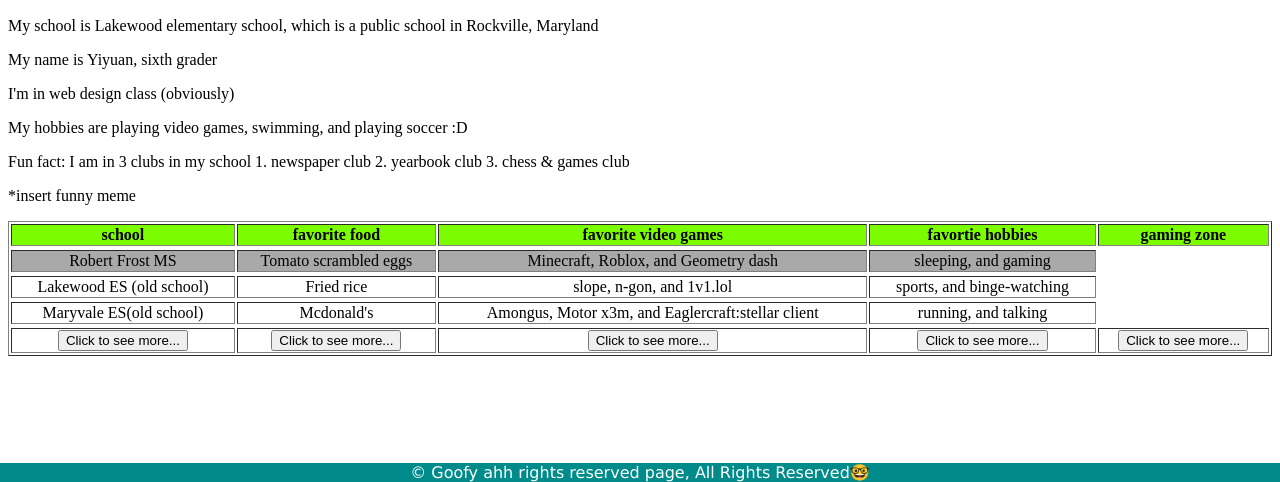
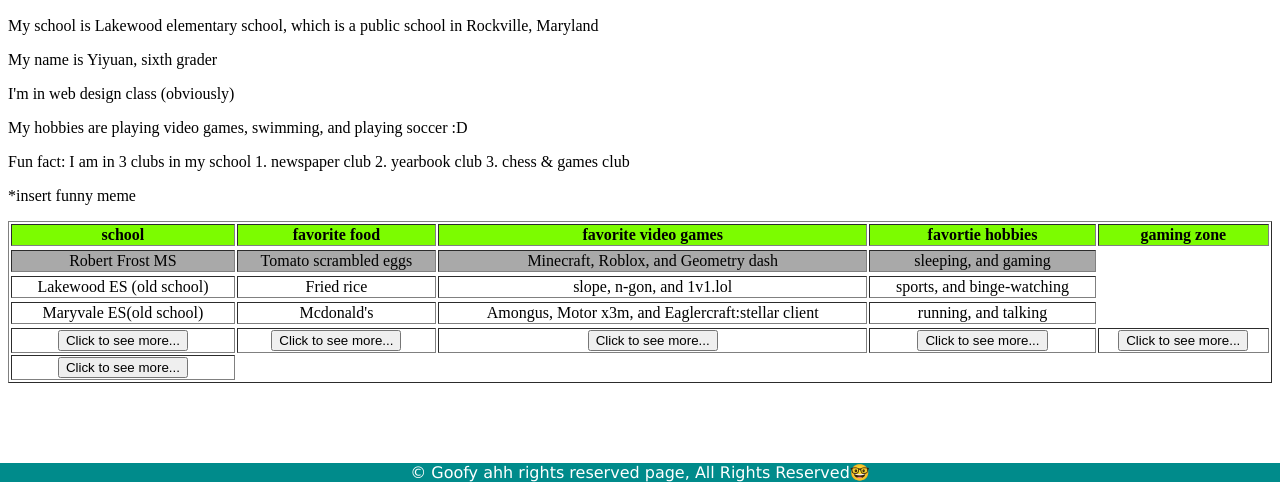
Before and after one commit to SOMEONEandaGHOST/SOMEONEandaGHOST, a plain HTML site: page web app/Home.html in a window 1280 px wide. Shown: the part 318-800 px from the top of the page. Drawn offline with Linux system fonts and the light colour scheme.

Commit message:
Update Home.html

```diff
--- a/web app/Home.html
+++ b/web app/Home.html
@@ -78,6 +78,11 @@
                     <button>Click to see more...</button>
                     </tr>
             </td>
+            <td>
+                <a href="index.html">
+                    <button>Click to see more...</button>
+                    </tr>
+            </td>
             </tbody>
         </table>
 </main>
```
